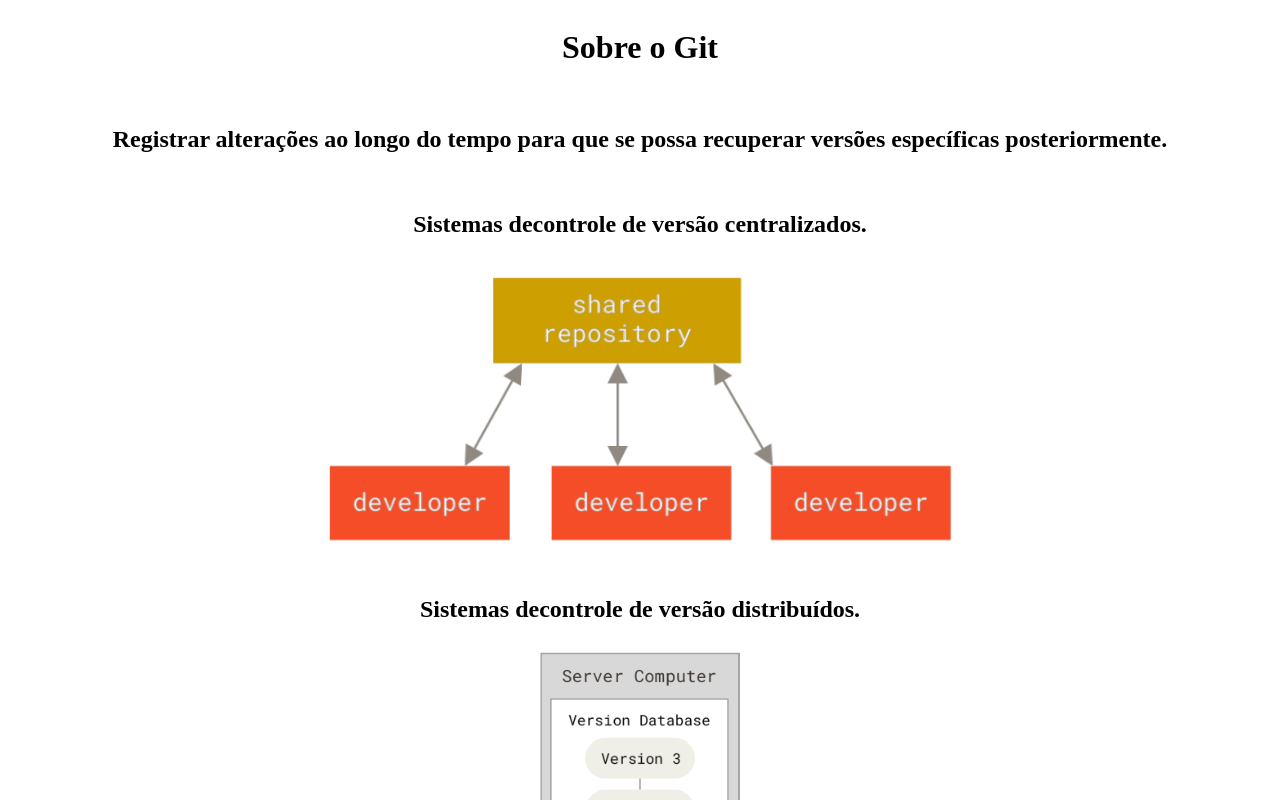
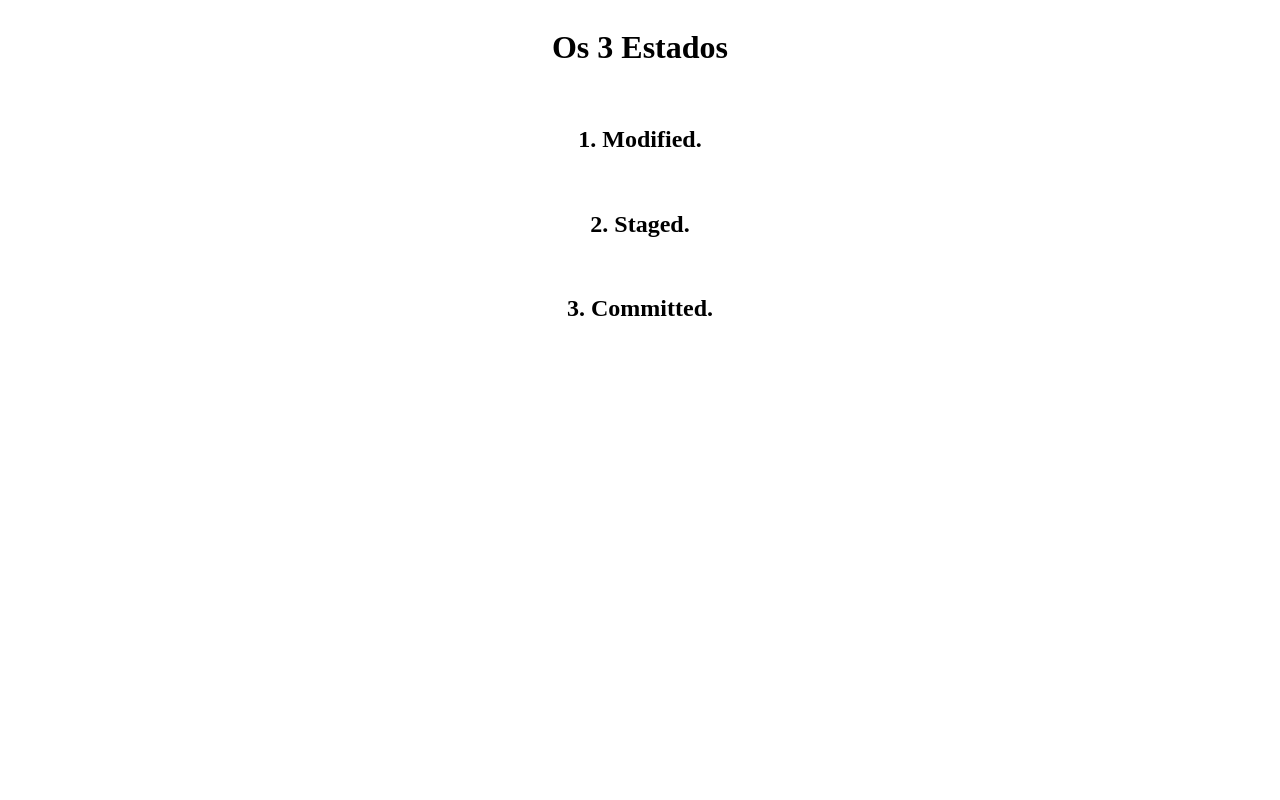
Before and after one commit to Luis-Felipe-dos-Santos-Pires/git-sandbox, a plain HTML site: page index.html in a window 1280 px wide. Shown: the top 800 px of the page. Drawn offline with Linux system fonts and the light colour scheme.

Commit message:
Os 3 estados

```diff
--- a/index.html
+++ b/index.html
@@ -9,21 +9,19 @@
 </head>
 <body>
     <div id="content" class="align-center">
-        <h1>Sobre o Git</h1>
+        <h1>Os 3 Estados</h1>
         <br>
         <div id="text" class="align-center">
-            <h2>Registrar alterações ao longo do tempo para que se possa recuperar versões específicas posteriormente.</h2>
+            <h2>1. Modified.</h2>
         </div>
         <br>
         <div id="text" class="align-center">
-            <h2>Sistemas decontrole de versão centralizados.</h2>
+            <h2>2. Staged.</h2>
         </div>
-        <img src="./SharedRepo.png">
         <br>
         <div id="text" class="align-center">
-            <h2>Sistemas decontrole de versão distribuídos.</h2>
+            <h2>3. Committed.</h2>
         </div>
-        <img src="./DistVCS.png">
     </div>
 </body>
 </html>
```
